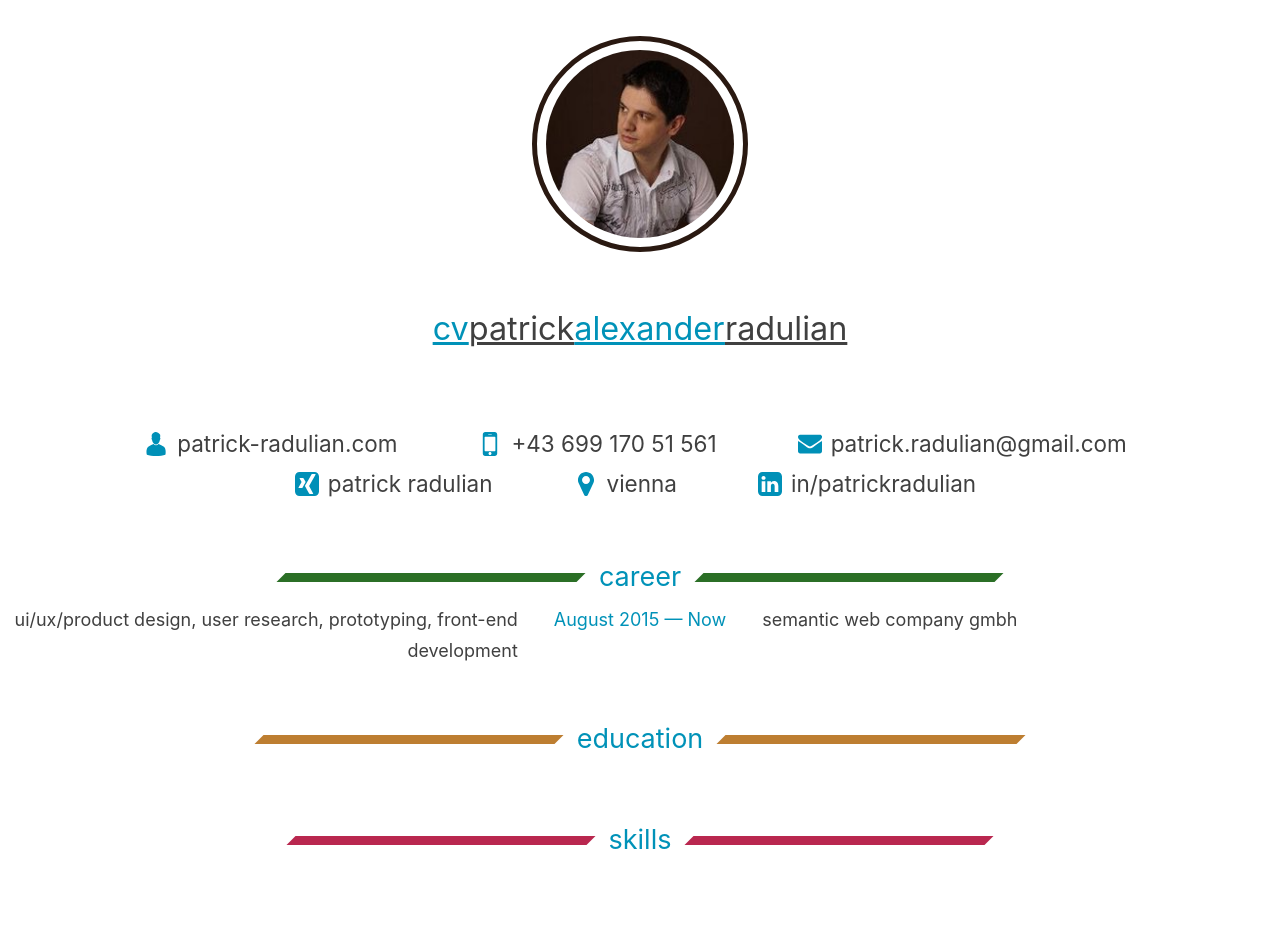
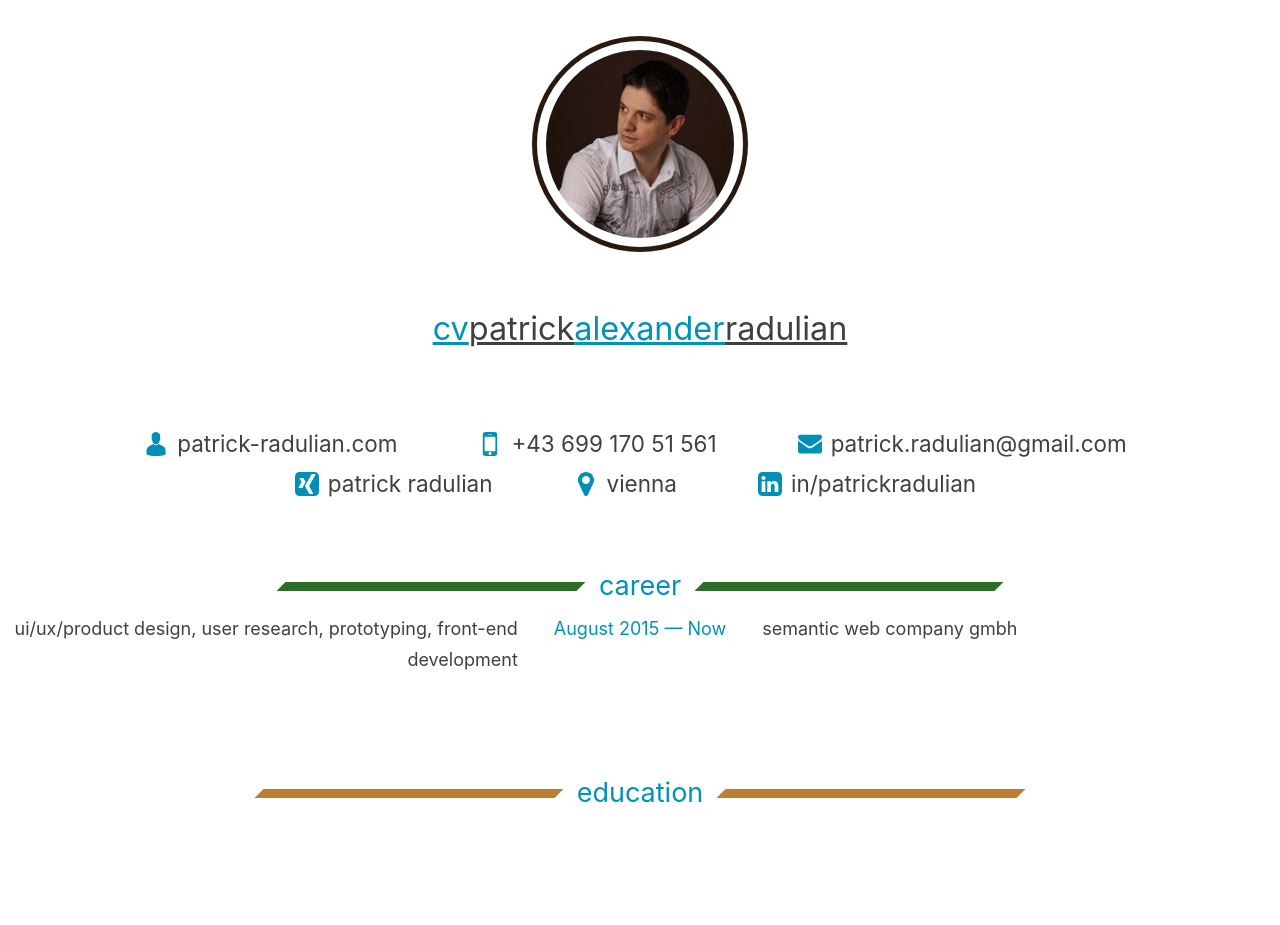
Before and after one commit to patrick-radulian/cv, a Next.js app: page / in a window 1280 px wide. Shown: the top 925 px of the page. Built offline with nearby package versions, Linux system fonts and the light colour scheme.

Commit message:
Adjust section styling

```diff
--- /dev/null
+++ b/components/main/main.module.css
@@ -0,0 +1,3 @@
+.sections {
+    display: grid;
+}
--- a/components/main/main.tsx
+++ b/components/main/main.tsx
@@ -4,7 +4,7 @@ import styles from "./main.module.css"
 
 export default function Main() {
     return (
-        <div>
+        <div className={styles.sections}>
             <Section color="#2B6F26" text="career">
                 <SectionEntry position="left">
                     ui/ux/product design, user research, prototyping, front-end development
```
